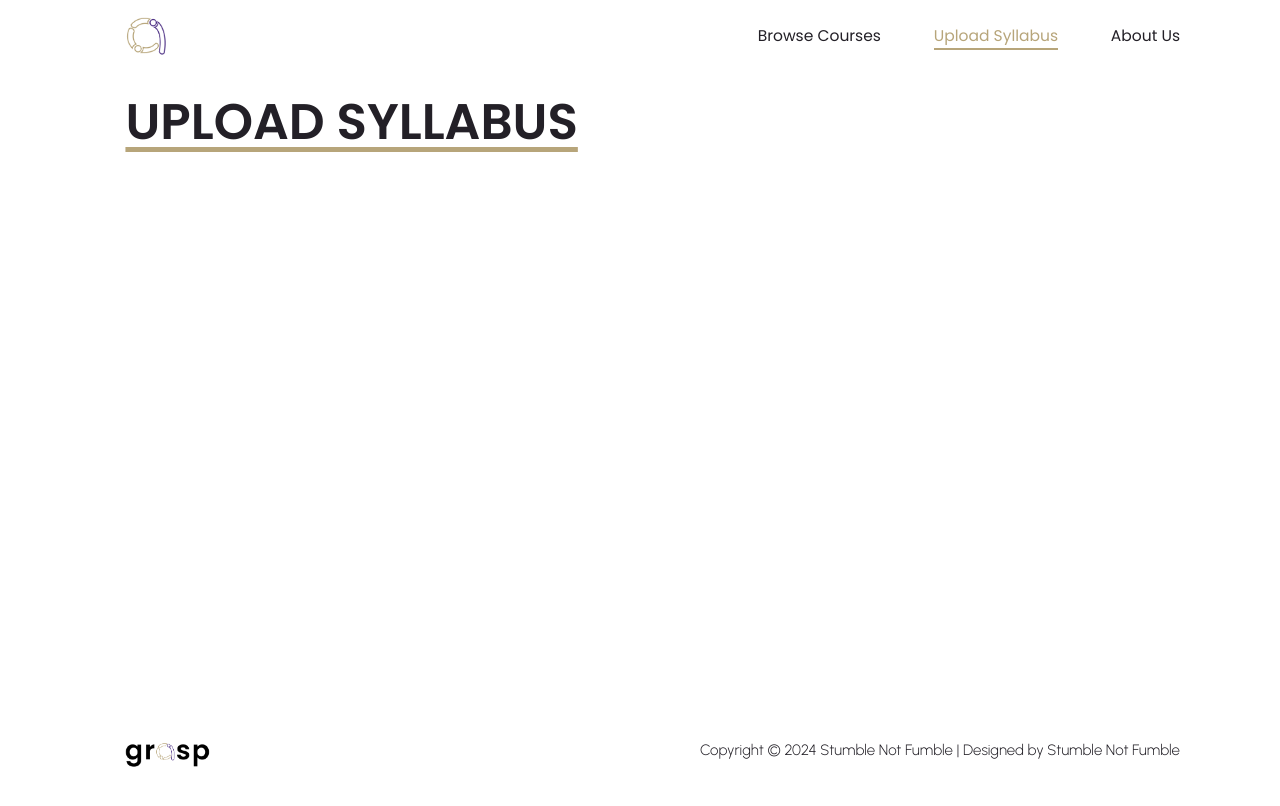
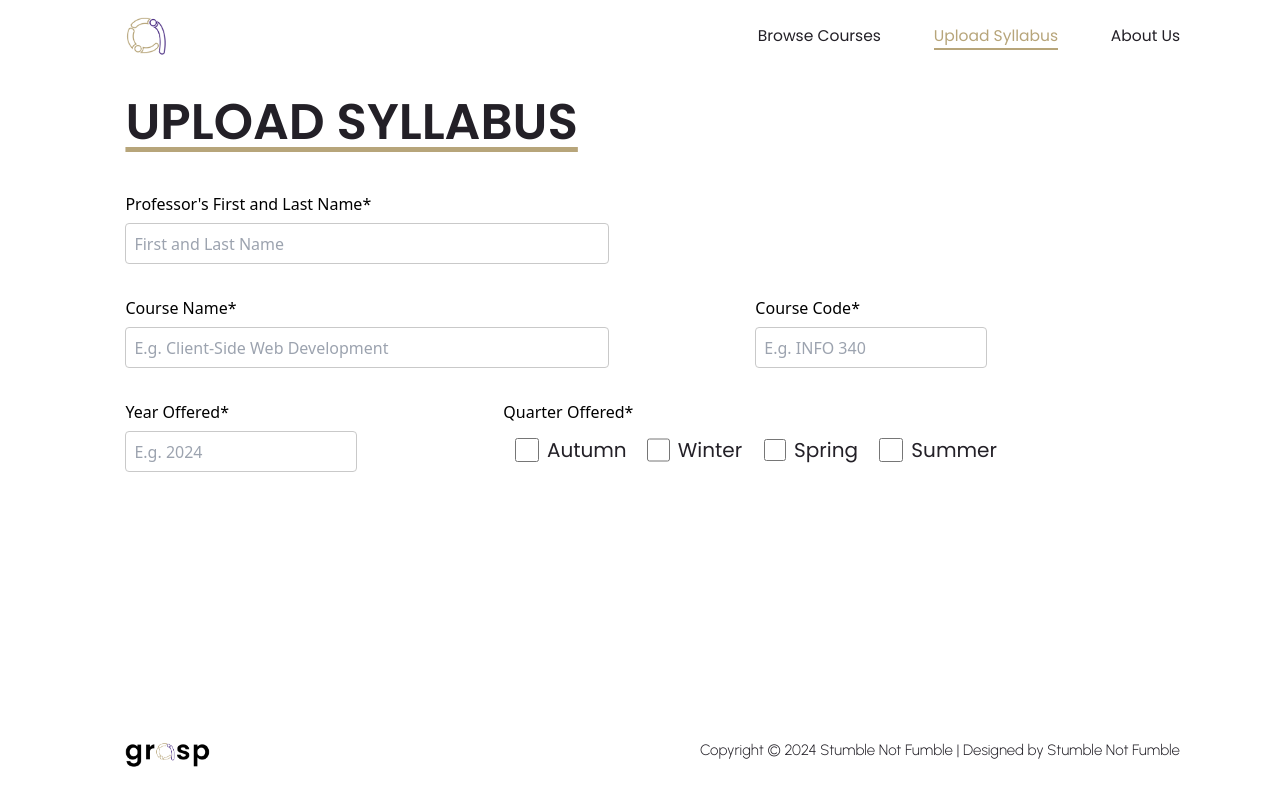
Before and after one commit to stumble-not-fumble/Grasp, a React (Vite) app: page /upload in a window 1280 px wide. Shown: the top 806 px of the page. Built offline with nearby package versions, Linux system fonts and the light colour scheme.

Commit message:
Upper part of upload form

```diff
--- a/src/components/upload.jsx
+++ b/src/components/upload.jsx
@@ -1,10 +1,126 @@
+import "../css/upload.css";
+
 const Upload = () => {
   return (
     <main>
       <h1>Upload Syllabus</h1>
+      <form className="upload_form" aria-label="Course syllabus upload form">
+        <label htmlFor="Professor First and Last Name">
+          Professor&apos;s First and Last Name*
+          <span>
+            <input
+              type="text"
+              id="professor"
+              placeholder="First and Last Name"
+              required
+            />
+          </span>
+        </label>
+        <label htmlFor="Course Name">
+          Course Name*
+          <span>
+            <input
+              type="text"
+              id="course_name"
+              placeholder="E.g. Client-Side Web Development"
+              required
+            />
+          </span>
+        </label>
+        <label htmlFor="Course Code">
+          Course Code*
+          <span>
+            <input
+              type="text"
+              id="course_code"
+              placeholder="E.g. INFO 340"
+              required
+            />
+          </span>
+        </label>
+        <label htmlFor="Year Offered">
+          Year Offered*
+          <span>
+            <input
+              type="text"
+              id="year_offered"
+              placeholder="E.g. 2024"
+              required
+            />
+          </span>
+        </label>
+        <label htmlFor="Quarter Offered">
+          Quarter Offered*
+          <ul className="items-center w-full rounded-lg sm:flex">
+            <li>
+              <div className="flex items-center ps-3">
+                <input
+                  id="autumn-checkbox-list"
+                  type="checkbox"
+                  value=""
+                  className="w-8 h-8 rounded focus:ring-2"
+                />
+                <label
+                  htmlFor="autumn-checkbox-list"
+                  className="w-full py-3 ms-2 text-xl"
+                >
+                  Autumn
+                </label>
+              </div>
+            </li>
+            <li className="w-full">
+              <div className="flex items-center ps-3">
+                <input
+                  id="winter-checkbox-list"
+                  type="checkbox"
+                  value=""
+                  className="w-8 h-8 rounded focus:ring-2"
+                />
+                <label
+                  htmlFor="winter-checkbox-list"
+                  className="w-full py-3 ms-2 text-xl"
+                >
+                  Winter
+                </label>
+              </div>
+            </li>
+            <li className="items-center	">
+              <div className="flex items-center ps-3">
+                <input
+                  id="spring-checkbox-list"
+                  type="checkbox"
+                  value=""
+                  className="w-8 h-8 rounded focus:ring-2"
+                />
+                <label
+                  htmlFor="spring-checkbox-list"
+                  className="w-full py-3 ms-2 text-xl"
+                >
+                  Spring
+                </label>
+              </div>
+            </li>
+            <li className="w-full dark:border-gray-600">
+              <div className="flex items-center ps-3">
+                <input
+                  id="summer-checkbox-list"
+                  type="checkbox"
+                  value=""
+                  className="w-8 h-8 rounded focus:ring-2"
+                />
+                <label
+                  htmlFor="summer-checkbox-list"
+                  className="w-full py-3 ms-2 text-xl"
+                >
+                  Summer
+                </label>
+              </div>
+            </li>
+          </ul>
+        </label>
+      </form>
     </main>
   );
 };
 
-
 export default Upload;
--- /dev/null
+++ b/src/css/upload.css
@@ -0,0 +1,48 @@
+.upload_form {
+  width: 100%;
+  display: flex;
+  flex-wrap: wrap;
+}
+
+#professor, #course_name {
+  width: 30.25rem;
+  height: 2.5625rem;
+  margin-right: 9.12rem;
+}
+
+#course_code,#year_offered {
+  width: 14.5rem;
+  height: 2.5625rem;
+}
+
+#course_code {
+  margin-right: 1.25rem;
+}
+
+#year_offered {
+  margin-right: 9.12rem;
+}
+
+span input {
+  margin-top: 0.44rem;
+  margin-bottom: 2rem;
+}
+
+span::before,
+::placeholder {
+  padding-left: 0.5rem;
+}
+
+.upload_form input {
+  border-radius: 0.25rem;
+  border: 1px solid var(--color-gray);
+}
+
+.upload_form label {
+  display: flex;
+  flex-direction: column;
+}
+
+.upload_form div {
+  display: flex;
+}
--- a/src/index.css
+++ b/src/index.css
@@ -81,6 +81,7 @@ h1 {
   text-transform: uppercase;
   text-decoration: underline var(--color-gold);
   text-underline-offset: 0.5rem;
+  margin-bottom: 2rem;
 }
 
 h2 {
```
